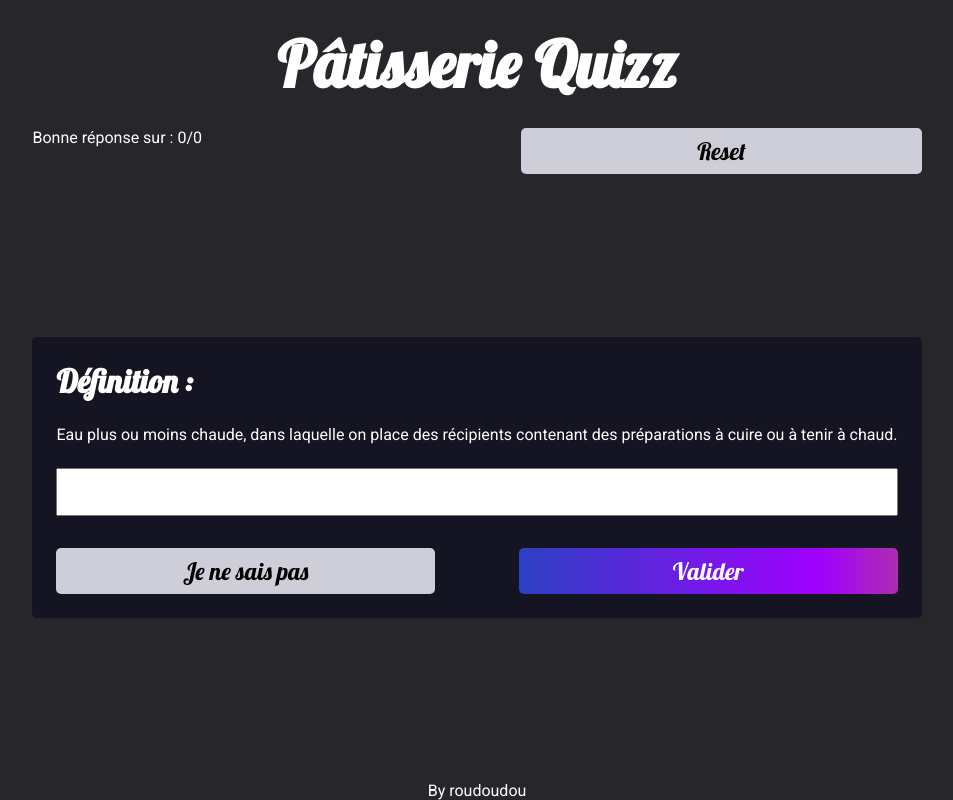
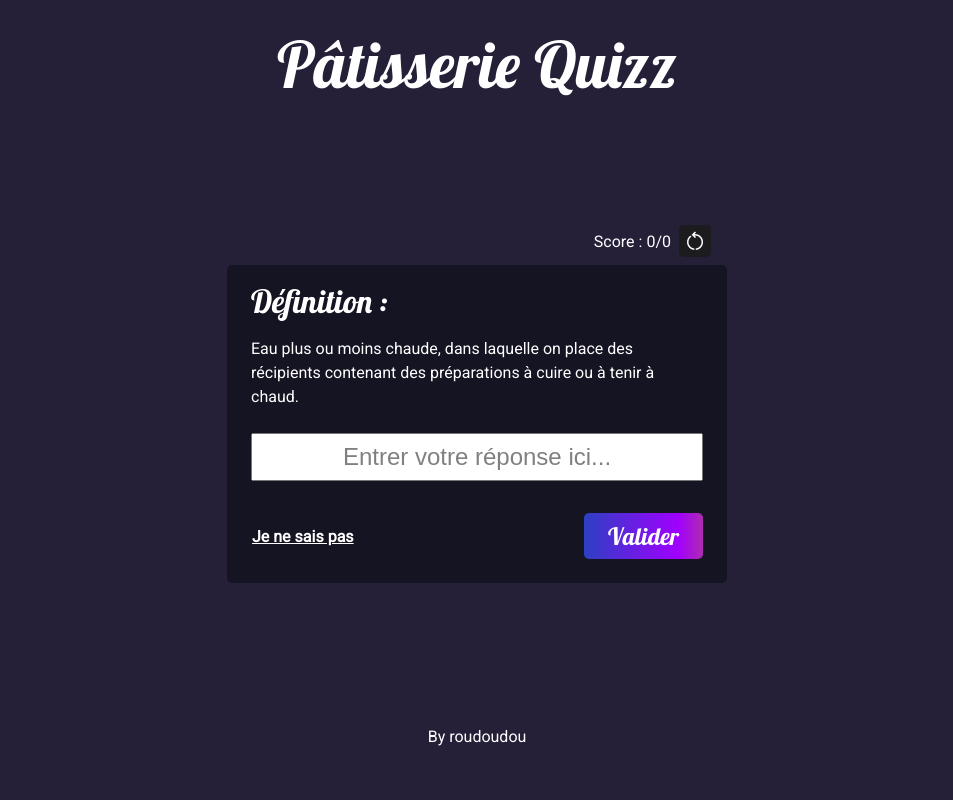
Before and after one commit to rpalfray87/patisserie-quizz, a React (Vite) app: page / in a window 1280 px wide. Shown: the whole page, without its empty margins (163-1116 px from the left). Built offline with nearby package versions, Linux system fonts and the light colour scheme.

Commit message:
Un peu plus de style

```diff
--- a/index.html
+++ b/index.html
@@ -1,10 +1,11 @@
 <!DOCTYPE html>
-<html lang="en">
+<html lang="fr">
   <head>
     <meta charset="UTF-8" />
     <link rel="icon" type="image/svg+xml" href="/vite.svg" />
     <meta name="viewport" content="width=device-width, initial-scale=1.0" />
-    <title>Vite + React</title>
+    <link rel="stylesheet" href="https://fonts.googleapis.com/css2?family=Material+Symbols+Outlined:opsz,wght,FILL,GRAD@20..48,100..700,0..1,-50..200" />
+    <title>Pâtisserie Quizz</title>
   </head>
   <body>
     <div id="root"></div>
--- a/src/App.css
+++ b/src/App.css
@@ -1,32 +1,35 @@
 .App {
-    display: flex;
-    justify-content: center;
-    height: 100%;
-}
-
-button {
-    border-radius: 5px;
-    border : none;
-}
-
-.patisserieQuizz {
-    min-height: 100vh;
     display: flex;
     flex-direction: column;
     justify-content: space-between;
+    align-items: center;
+    min-height: 100vh;
 }
 
-.patisserieQuizz h1 {
+.text-gradient {
+    background: var(--primary-color);
+    -webkit-background-clip: text;
+	-webkit-text-fill-color: transparent;
+}
+
+::placeholder {
+    color: grey;
+}
+
+h1 {
     margin: 24px 0;
     width: 100%;
     font-family: 'lobster', cursive;
     font-size: 4em;
     text-align: center;
+    font-weight: 400;
 }
 
 h2 {
+    font-weight: 400;
     font-family: 'lobster', cursive;
     font-size: 2em;
+    width: 100%;
 }
 
 header {
@@ -35,15 +38,69 @@ header {
     justify-content: space-between;
 }
 
+button {
+    border-radius: 5px;
+    border : none;
+    padding: 8px 24px;
+    font-family: 'lobster', cursive;
+    background: var(--primary-color);
+    color : white;
+    font-size: 1.5em;
+    transition-duration: 0.3s;
+    cursor: pointer;
+}
+
+button.primary:hover {
+    translate: 0px -4px;
+    box-shadow: 0px 4px 5px 0px rgba(0, 0, 0, 0.413);
+}
+
+button.secondary {
+    font-weight: bold;
+    padding: 0;
+    font-size: 1em;
+    font-family: "Roboto";
+    text-decoration: underline;
+    background: none;
+    color: rgb(255, 255, 255);
+    border : 1px solid rgba(255, 255, 255, 0);
+}
+
+button.secondary:hover {
+    color: grey;
+}
+
+footer {
+    display: flex;
+    align-items: center;
+    height: 128px;
+    text-align: center;
+}
+
+/*** Patisserie ***/
+.patisserieQuizz {
+    display: flex;
+    flex-direction: column;
+    justify-content: space-between;
+}
+
+/*** Quizz ***/
+
 .quizz {
-    background-color: rgb(21, 20, 35);
+    background-color: var(--window-background-primary );
     padding: 24px;
     border-radius: 5px;
+    width: 500px;
+    max-width: 100%;
+    line-height: 1.5em;
 }
 
 .quizz .definition{
     margin : 24px 0;
 }
+
+
+/*** ResponseBar ***/
 
 .reponseBar {
     display: flex;
@@ -61,28 +118,56 @@ header {
     padding : 8px 0;
 }
 
-button {
-    width: 45%;
-    padding: 8px;
-    font-family: 'lobster', cursive;
-    background-color: rgb(206, 206, 216);
-    font-size: 1.5em;
-    transition-duration: 0.3s;
+/*** InfosBar ***/
+
+.infosBar {
+    display: flex;
+    justify-content: flex-end;
+    align-items: center;
+    column-gap: 8px;
+    padding-right: 16px;
+    margin: 8px 0;
 }
 
-button:hover {
-    translate: 0px -4px;
-    box-shadow: 0px 4px 5px 0px rgba(0, 0, 0, 0.543);
-    cursor: pointer;
+i span {
+    transition-duration: 0.5s;
 }
 
-button.primary {
-    background: var(--primary-color);
-    color: white;
-    font-size: 1.5em;
-    font-family: 'lobster', cursive;
+i:hover span {
+    rotate: -180deg;
 }
 
-footer {
+/*** Result ***/
+.result {
+    display: flex;
+    flex-direction: column;
+    align-items: center;
+    row-gap: 16px;
+    border-radius: 5px;
+    padding: 24px;
+    min-width: 300px;
+    background: var(--window-background-primary );
+}
+
+.result .container {
+    margin-top: 24px;
+    width: 100%;
+    display: flex;
+    flex-direction: column-reverse;
+    justify-content: space-between;
+    gap : 24px;
+}
+
+.result button {
+    display: block;
+}
+
+.result h2 {
     text-align: center;
 }
+
+.result p {
+    font-weight: 900;
+    font-size: 2em;
+    padding: 48px;
+}
--- /dev/null
+++ b/src/components/InfosBar.jsx
@@ -0,0 +1,13 @@
+export default function InfosBar({score, reset}) {
+    return (
+        <div className="infosBar">
+            <p>Score : {score[0]}/{score[1]}</p>
+            <i>
+                <span onClick={reset} class="material-symbols-outlined icon-button">
+                    restart_alt
+                </span>
+            </i>
+
+        </div>
+    )
+}
--- a/src/components/PatisserieQuizz.jsx
+++ b/src/components/PatisserieQuizz.jsx
@@ -4,6 +4,7 @@ import { QuizzContext } from "./QuizzContext";
 import data from '../assets/data.json'
 import Quizz from "./Quizz";
 import Result from "./Result";
+import InfosBar from "./InfosBar";
 
 export default function PatisserieQuizz() {
 
@@ -22,20 +23,22 @@ export default function PatisserieQuizz() {
 
     return (
         <QuizzContext.Provider value={{reponseUser, setReponseUser, score, setScore, selectQuestion, setCurrentQuestion}}>
+            <header>
+                        <h1>Pâtisserie Quizz</h1>
+            </header>
             { reponseUser == "" ?
                 <div className="patisserieQuizz">
-                    <header>
-                        <h1>Pâtisserie Quizz</h1>
-                        <p>Bonne réponse sur : {score[0]}/{score[1]}</p>
-                        <button onClick={reset}>Reset</button>
-                    </header>
-                    <Quizz definition={currentQuestion}/>
-                    <footer>By roudoudou</footer>
+
+                    <div className="container">
+                        <InfosBar score={score} reset={reset} />
+                        <Quizz definition={currentQuestion}/>
+                    </div>
+
                 </div>
                 :
                 <Result reponse={currentQuestion.name} proposition={reponseUser} />
             }
-
+            <footer>By roudoudou</footer>
         </QuizzContext.Provider>
     )
 }
--- a/src/components/ReponseBar.jsx
+++ b/src/components/ReponseBar.jsx
@@ -30,8 +30,8 @@ export default function ReponseBar({definition}) {
     return (
         <>
             <div className="reponseBar">
-                <input onKeyDown={(e) => handleKey(e)} type="text" name="nom" id="nom" value={reponseUser} onChange={(e) => setReponseUser(e.target.value)} />
-                <button onClick={(e) => handleJCP(e)}>Je ne sais pas</button>
+                <input placeholder="Entrer votre réponse ici..." onKeyDown={(e) => handleKey(e)} type="text" name="nom" id="nom" value={reponseUser} onChange={(e) => setReponseUser(e.target.value)} />
+                <button className="secondary" onClick={(e) => handleJCP(e)}>Je ne sais pas</button>
                 <button className="primary" onClick={(e) => handleValidation(e)}>Valider</button>
             </div>
         </>
--- a/src/components/Result.jsx
+++ b/src/components/Result.jsx
@@ -40,17 +40,24 @@ export default function Result({reponse}) {
             ?
             <>
                 <h2>Bonne réponse !</h2>
-                <button onClick={handleContinue}>Continuer</button>
+                <div className="container">
+                    <button onClick={handleContinue}>Continuer</button>
+                </div>
+
             </>
             : !toggleReponse && quizzContext.reponseUser != "-1" &&
             <>
                 <h2>Mauvaise réponse !</h2>
-                <button onClick={handleGiveResponse}>Réponse</button>
-                <button onClick={handleRetry}>Réessayer</button>
+                <div className="container">
+                    <button className="secondary" onClick={handleGiveResponse}>Réponse</button>
+                    <button onClick={handleRetry}>Réessayer</button>
+                </div>
+
             </> }
 
             { (toggleReponse || quizzContext.reponseUser == "-1") &&
             <>
+                <h2>Réponse</h2>
                 <p>{reponse}</p>
                 <button onClick={handleOk}>Ok</button>
             </>}
--- a/src/index.css
+++ b/src/index.css
@@ -1,9 +1,10 @@
 @import url('https://fonts.googleapis.com/css2?family=Lobster&family=Roboto&display=swap');
 
 :root {
-  --background-color-primary : rgb(39, 38, 43);
+  --background-color-primary : rgb(37, 32, 56);
   --default-text-color : white;
   --primary-color : linear-gradient(90deg, rgba(44,64,195,1) 0%, rgba(160,0,255,1) 79%, rgba(174,44,176,1) 100%);
+  --window-background-primary : rgb(21, 20, 35);
 }
 
 *, ::before, ::after {
@@ -18,3 +19,22 @@ body {
   color: var(--default-text-color);
   font-family: "Roboto";
 }
+
+.material-symbols-outlined {
+  font-variation-settings:
+  'FILL' 0,
+  'wght' 400,
+  'GRAD' 0,
+  'opsz' 48
+}
+
+i {
+  display: flex;
+  justify-content: center;
+  align-items: center;
+  cursor: pointer;
+  background-color: rgb(28, 27, 30);
+  border-radius: 5px;
+  padding: 4px;
+  transition-duration: 0.5s;
+}
```
Also changed, not shown: 5 other files (tests, documents, lock files or other folders).
